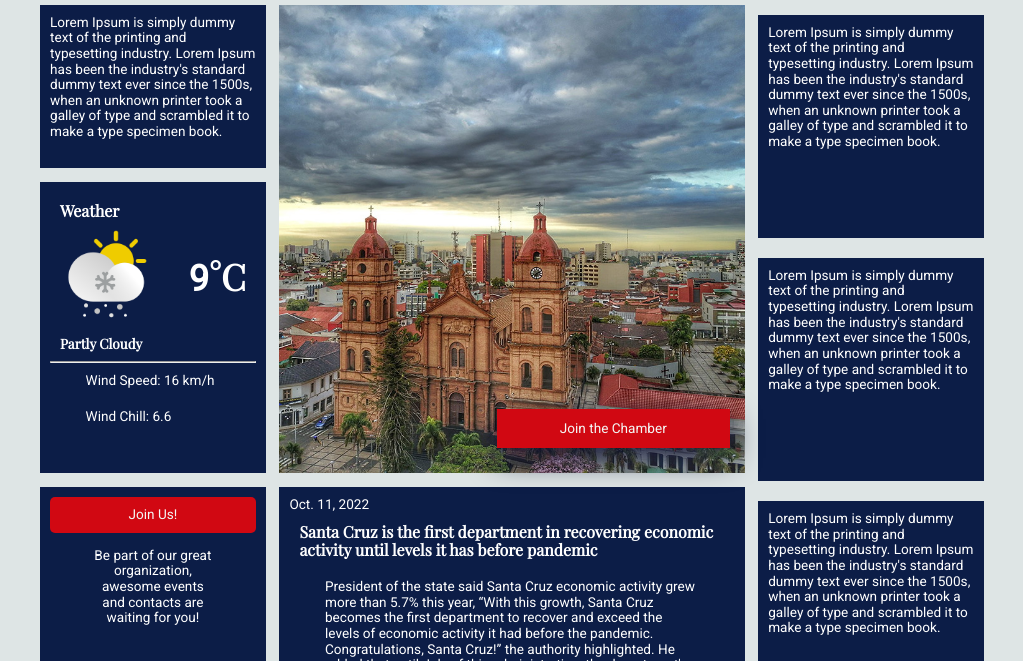
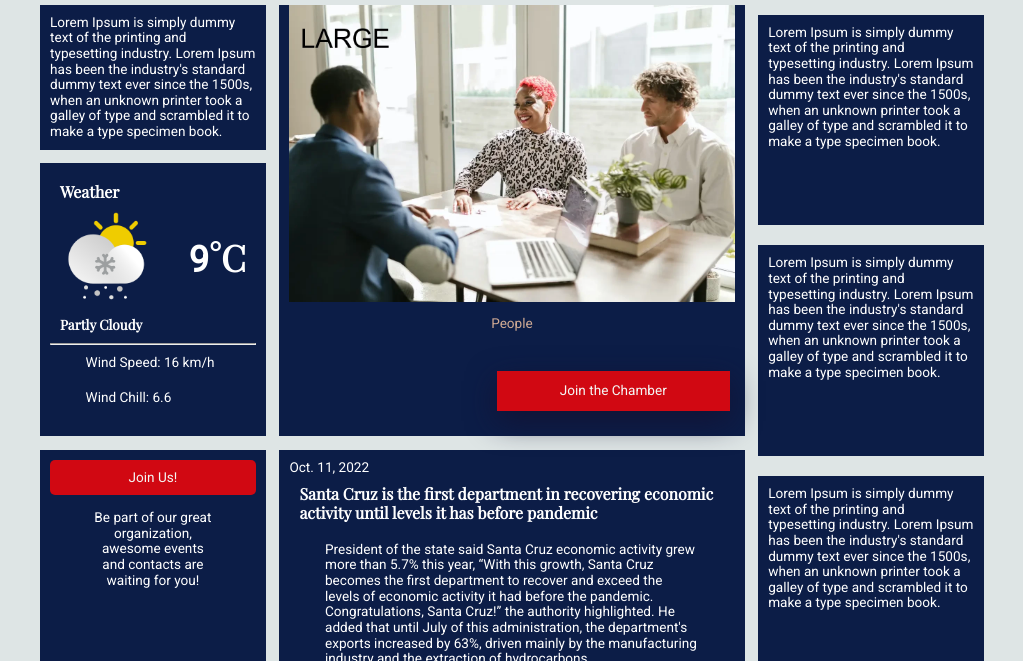
Before and after one commit to jacobsanchezbejarano/wdd230, a plain HTML site: page chamber/index.html in a window 1280 px wide. Shown: the part 139-800 px from the top of the page, without its empty margins (128-1151 px from the left). Drawn offline with nearby package versions, Linux system fonts and the light colour scheme.

Commit message:
new optimized test images

```diff
--- a/chamber/index.html
+++ b/chamber/index.html
@@ -49,7 +49,13 @@
     <main>
 
         <div class="hero">
-            <img class="banner" src="./images/santa-cruz-2.jpg" alt="Santa Cruz">
+            <picture class="photoA">
+                <source media="(max-width: 300px)" srcset="images/wdd230-org500x300.webp">
+                <source media="(max-width: 500px)" srcset="images/wdd230-org800x500.webp">
+                <source media="(max-width: 800px)" srcset="images/wdd230-org1200x800.webp">
+                <img src="images/wdd230-org1200x800.webp" alt="santacruz">
+                <div>People</div>
+            </picture>
             <button class="call-to-action">Join the Chamber</button>
         </div>
 
@@ -67,7 +73,7 @@
 
             <div class="weater-div">
                 <picture>
-                    <img src="images/2682815_cloud_day_forecast_precipitation_snow_icon 128x128.png" alt="weater-icon">
+                    <img src="images/2682815_cloud_day_forecast_precipitation_snow_icon_128x128.png" alt="weater-icon">
                 </picture>
                 <h3 id="temperature"><span id="el-temperature">9</span>°C</h3>
             </div>
--- a/chamber/styles/base.css
+++ b/chamber/styles/base.css
@@ -363,3 +363,19 @@ span {
     width: 90px;
     position: absolute;
 }
+
+main figure.myphoto img {width: 100%;}
+main figure.myphoto figcaption {text-align: center; font-size: .75rem;}
+
+main picture.photoA img, main picture.photoB img {width: 100%;}
+main picture.photoA div, main picture.photoB div {
+    text-align: center;
+    font-weight: 500;
+    color: #d0aa94;
+}
+
+picture.photoA {
+    display: block;
+    width: 96%;
+    margin: 0 2%;
+}
```
Also changed, not shown: chamber/images/2682815_cloud_day_forecast_precipitation_snow_icon_128x128.png (renamed from chamber/images/2682815_cloud_day_forecast_precipitation_snow_icon 128x128.png), chamber/images/[Originals]/wdd230-org1200x800.webp (renamed from chamber/images/wdd230-org 800x1200.webp), chamber/images/[Originals]/wdd230-org300x500.webp (renamed from chamber/images/wdd230-org 300x500.webp), chamber/images/[Originals]/wdd230-org800x500.webp (renamed from chamber/images/wdd230-org 500x800.webp), chamber/images/santa-cruz-2-350x350.webp (renamed from chamber/images/santa-cruz-2 350x350.webp), chamber/images/santa-cruz-2-550x550.webp (renamed from chamber/images/santa-cruz-2 550x550.webp), chamber/images/santa-cruz-2-750x750.webp (renamed from chamber/images/santa-cruz-2 750x750.webp), chamber/images/wdd230-org1200x800.webp (added), chamber/images/wdd230-org500x300.webp (added), chamber/images/wdd230-org800x500.webp (added).
